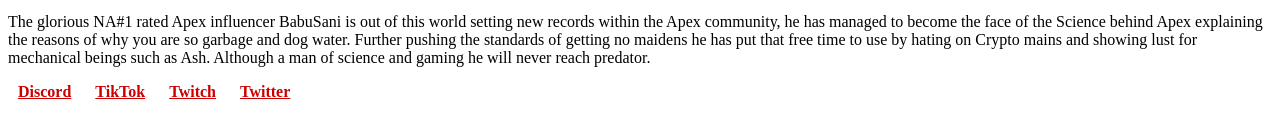
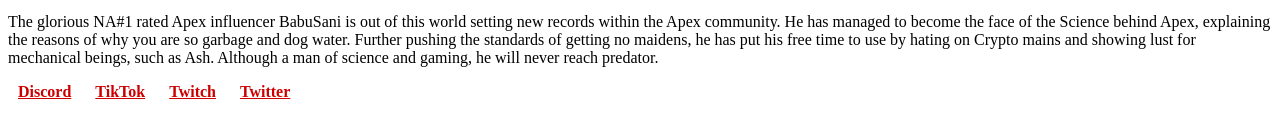
Before and after one commit to Phokingfly/BabuSani-tribute-page, a plain HTML site: page index.html in a window 1280 px wide. Shown: the part 546-663 px from the top of the page. Drawn offline with Linux system fonts and the light colour scheme.

Commit message:
BabuSani Tribute

```diff
--- a/index.html
+++ b/index.html
@@ -19,12 +19,12 @@
   <div id="tribute-info">
       <p>
         The glorious NA#1 rated Apex influencer BabuSani is out of this world
-       setting new records within the Apex community, he has managed to
-        become the face of the Science behind Apex explaining the reasons
+       setting new records within the Apex community. He has managed to
+        become the face of the Science behind Apex, explaining the reasons
         of why you are so garbage and dog water. Further pushing the standards
-        of getting no maidens he has put that free time to use by hating on Crypto mains
-        and showing lust for mechanical beings such as Ash. Although a man of
-        science and gaming he will never reach predator. </p>
+        of getting no maidens, he has put his free time to use by hating on Crypto mains
+        and showing lust for mechanical beings, such as Ash. Although a man of
+        science and gaming, he will never reach predator. </p>
  </div>
   <a href="https://discord.com/invite/GfKy8z5wK9" target="_blank" id="tribute-link" class="center"> Discord</a>
   <a href="https://www.tiktok.com/@babusaniiii" target="_blank" id="tribute-link" class="center"> TikTok</a>
```
Also changed, not shown: 1 other file.
